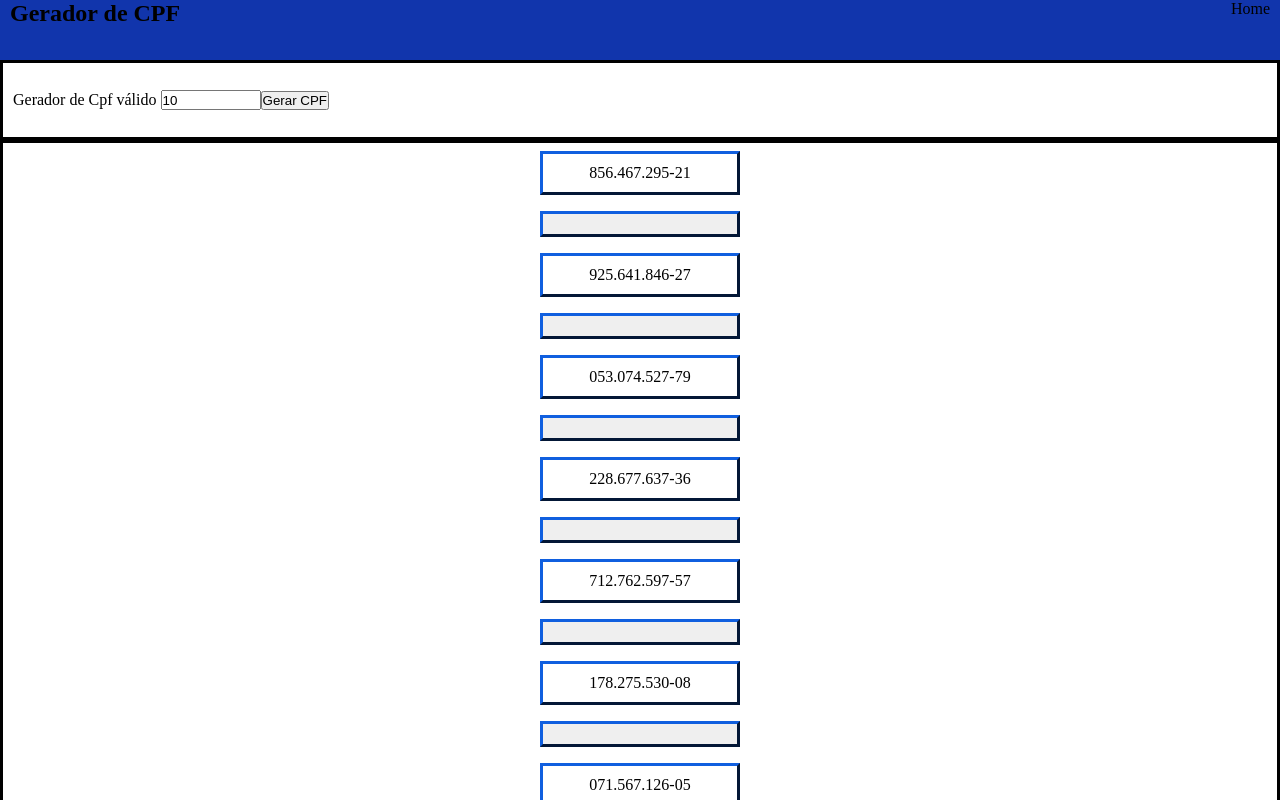
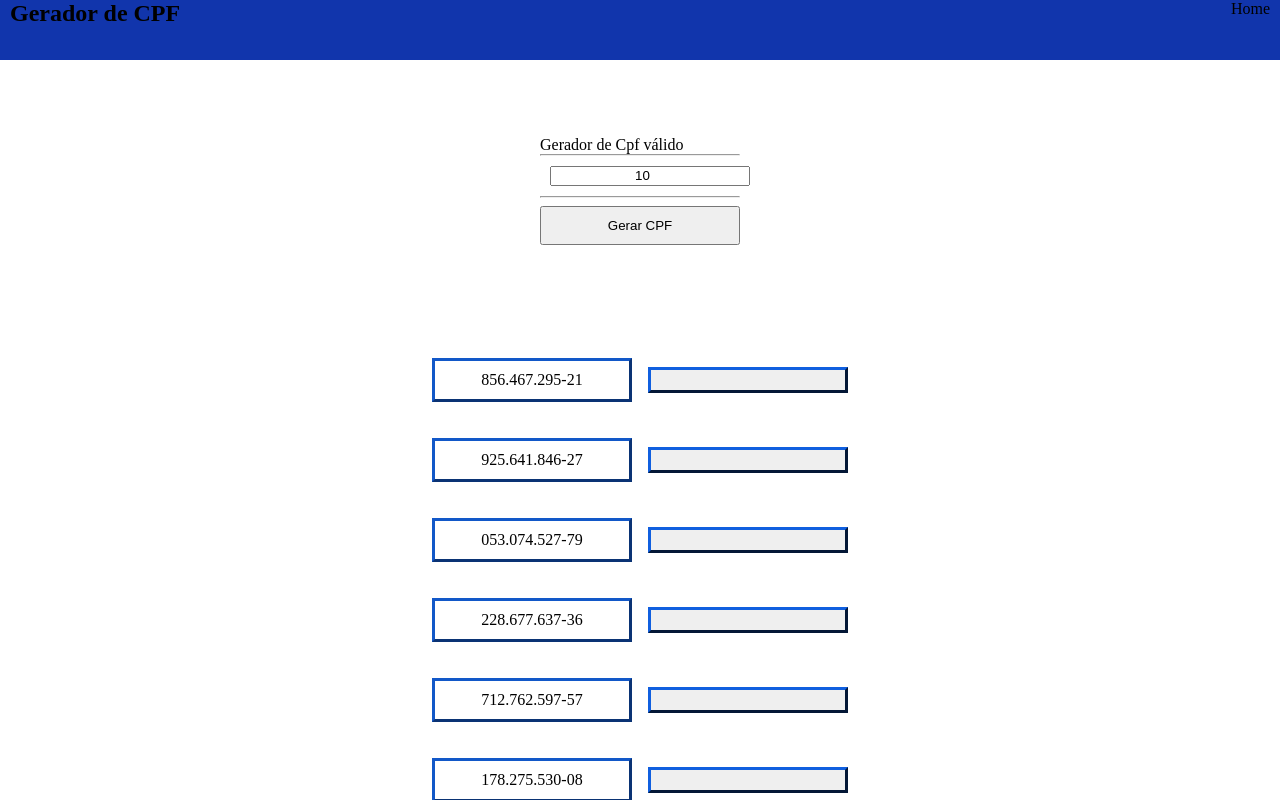
Before and after one commit to cayof31/cpf-generator, a plain HTML site: page index.html in a window 1280 px wide. Both pictures are taken after a click on the button "Gerar CPF". Shown: the top 800 px of the page. Drawn offline with Linux system fonts and the light colour scheme.

Commit message:
Add pre-Syle

```diff
--- a/index.html
+++ b/index.html
@@ -14,9 +14,12 @@
     </div>
 
     <div class="divCPF">
-        <label for="qtd-cpf">
+        <label class="qtd-CPF">
             Gerador de Cpf válido
+            <br>
+            <hr>
             <input type="number" name="qtd-cpf" id="qtd-cpf" min="0" max="100" value="10" placeholder="quantidade de cpf">
+            <hr>
         </label>
         <button class="btnCPF" value="gerarCPF">Gerar CPF</button>
     </div>
--- a/index.js
+++ b/index.js
@@ -1,13 +1,12 @@
-
-
 //O começo
 let totalDIG1 = 0;
 let totalDIG2 = 0;
 const button = document.querySelector(".btnCPF");
 const input = document.querySelector("#qtd-cpf").value;
-const divBD = document.querySelector('.divBD');
+const divBD = document.querySelector(".divBD");
+
 function gerCPF() {
-    //gera um numero aleatório entre 0 e 999999999
+  //gera um numero aleatório entre 0 e 999999999
   const preCPF = Math.floor(Math.random() * 999999999 + 1);
   //quebra o numero ex: 9,9,9...
   const validaARRAY = String(preCPF).padStart(9, "0").split("");
@@ -16,12 +15,11 @@ function gerCPF() {
     return parseInt(item);
   });
   let a = 10;
-    //Multiplica cada item do array por 10--(ex:[0]*10,[1]*9...)
+  //Multiplica cada item do array por 10--(ex:[0]*10,[1]*9...)
   const digARRAY = intARRAY.map((item) => {
     let num = item * a;
     a--;
     totalDIG1 += num;
-
   });
   //define o primeiro digito de validação ( resto da divisão arredondada < 2 = 0 ) || (11 - (o resto da divisao arredondada))
   let restoDivisaoDGT1 = totalDIG1 % 11;
@@ -45,31 +43,33 @@ function gerCPF() {
   } else {
     intARRAY[10] = 11 - restoDivisaoDGT2;
   }
+  const div = document.createElement("div");
   const elemento = document.createElement("p");
+  const btn = document.createElement("button");
+  div.classList.add("divc");
+  elemento.textContent = intARRAY
+    .join("")
+    .replace(/(\d{3})(\d{3})(\d{3})(\d{2})/, "$1.$2.$3-$4");
 
-  elemento.textContent = intARRAY.join("").replace(/(\d{3})(\d{3})(\d{3})(\d{2})/, "$1.$2.$3-$4");
+  divBD.appendChild(div);//coloca a div dentro da divBD(node-nodo)
+  div.appendChild(elemento);
+  div.appendChild(btn);
 
-  console.log(divBD);
-
-  divBD.appendChild(elemento);
-  const btn = document.createElement("button");
-  divBD.appendChild(btn);
-  btn.onclick = function() {
+  btn.onclick = function () {
     elemento.parentNode.removeChild(elemento);
     btn.parentNode.removeChild(btn);
+    div.parentNode.removeChild(div);
   };
 }
 
-button.onclick = function() {
+button.onclick = function () {
   multiCPF(input);
-
-
 };
 
 function multiCPF(item) {
   let i = 0;
   while (i < item) {
     gerCPF();
-    i++
+    i++;
   }
 }
--- a/style.css
+++ b/style.css
@@ -1,46 +1,72 @@
-*{
+* {
   margin: 0px;
   padding: 0px;
   box-sizing: border-box;
 }
-body{
+body {
   width: 100%;
   height: 100vh;
 }
-.divTop{
+.divTop {
   width: 100%;
   height: 60px;
   display: flex;
-    flex-direction:row;
+  flex-direction: row;
   justify-content: space-between;
   background-color: rgb(17, 53, 172);
   padding: 0px 10px 0px 10px;
 }
-.divCPF{
+.divCPF {
   width: 100%;
-    height: 10%;
-    padding: 10px 60% 10px 10px;
+  height: 35%;
   display: flex;
-    flex-direction:row;
-    justify-content: flex-start;
+  flex-direction: column;
+  justify-content: center;
   align-items: center;
-    border: solid;
+}
 
-
+#qtd-cpf {
+  width: 200px;
+  height: 20px;
+  text-align: center;
+  margin: 10px;
 }
-.divBD{
+.qtd-CPF {
+  width: 200px;
+  height: 30px;
+  margin: 10px;
+}
+.btnCPF {
+  width: 200px;
+  margin: 30px;
+  padding: 10px;
+}
+.divBD {
   width: 100%;
-    height: 90%;
+  height: auto;
   display: flex;
-    flex: 1;
   flex-direction: column;
   justify-content: flex-start;
   align-items: center;
-    border: solid;
-
 }
 
-.divBD p{
+.divc {
+  width: 600px;
+  height: 80px;
+  display: flex;
+  flex-direction: row;
+  justify-content: center;
+  align-items: center;
+}
+.divc p {
+  width: 200px;
+  margin: 8px;
+  padding: 10px 0px 10px 0;
+  text-align: center;
+  border: outset;
+  border-color: rgb(18 88 200);
+}
+.divc button {
   width: 200px;
   margin: 8px;
   padding: 10px 0px 10px 0;
@@ -48,15 +74,3 @@ body{
   border: outset;
   border-color: rgb(10, 59, 138);
 }
-.divBD button{
-    width: 200px;
-    margin: 8px;
-    padding: 10px 0px 10px 0;
-    text-align: center;
-    border: outset;
-    border-color: rgb(10, 59, 138);
-}
-#qtd-cpf{
-    width: 100px;
-    height: 20px;
-}
```
Lines whose indentation alone changed are shown as unchanged.
